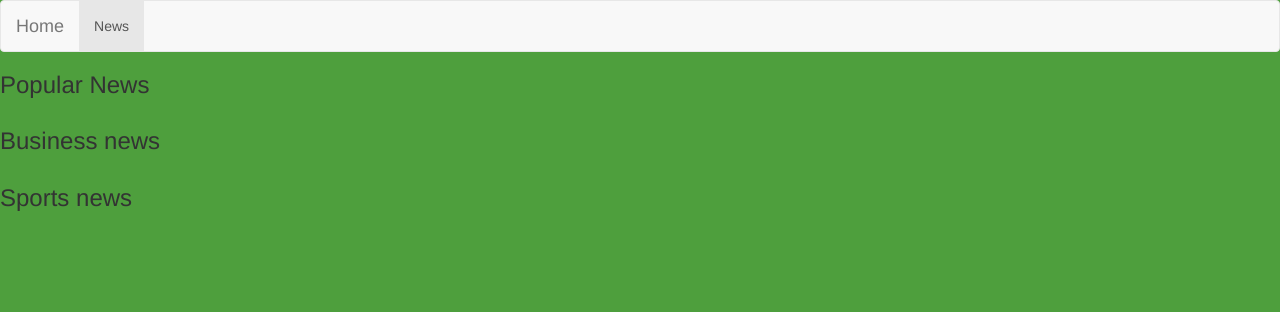
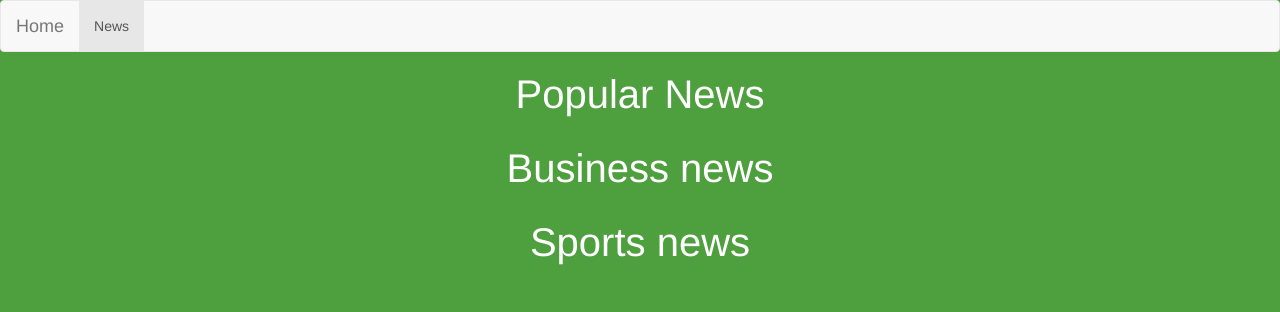
Before and after one commit to jobkarani/News-API, a Flask app: template app/templates/index.html in a window 1280 px wide. Shown: the top 312 px of the page. Run offline with Flask 2, Linux system fonts and the light colour scheme; the template is opened without the code that fills it, so the values that code supplies are empty; some libraries are stand-ins or nearby versions.

Commit message:
styles h1 and h3

```diff
--- a/app/static/css/index.css
+++ b/app/static/css/index.css
@@ -3,11 +3,3 @@ body{
     background-color: #4e9f3d;
     overflow: hidden;
 }
-
-h1{
-    text-align: center;
-}
-.color{
-    background-color: #4e9f3d;
-    color: white;
-}
--- a/app/templates/articles.html
+++ b/app/templates/articles.html
@@ -9,7 +9,7 @@
 
         {% block content %}
         <a href="/"><button class="btn btn-dark btn-lg">To Home</button></a>
-        <h1 class="text-center">Articles</h1>
+        <h1 class="text-center" style="color: #ffffff;font-size:40px;">Articles</h1>
 
         <div class="container ">
                 <div class="row">
--- a/app/templates/index.html
+++ b/app/templates/index.html
@@ -6,17 +6,17 @@
 
         {% block content %}
         <!-- Popular movie -->
-        <h3> Popular News</h3>
+        <h3 class="text-center"style="color: #ffffff;font-size:40px;"> Popular News</h3>
         <ul class="color">
             {{ macro.displaySourceList(popular)}}
         </ul>
         <!-- Upcoming movie  -->
-        <h3> Business news </h3>
+        <h3 class="text-center"style="color: #ffffff;font-size:40px;"> Business news </h3>
         <ul class="color">
             {{ macro.displaySourceList(business)}}
         </ul>
         <!-- Now showing movie -->
-        <h3>Sports news</h3>
+        <h3 class="text-center"style="color: #ffffff;font-size:40px;">Sports news</h3>
         <ul class="color">
             {{ macro.displaySourceList(sport)}}
         </ul>
--- a/app/templates/macros.html
+++ b/app/templates/macros.html
@@ -26,7 +26,6 @@
 
 {% macro displayArticleList(article_list) %}
 
-<h1 class="text-center">ARTICLES</h1>
 
 <div class="container">
     <div class="card-group">
```
